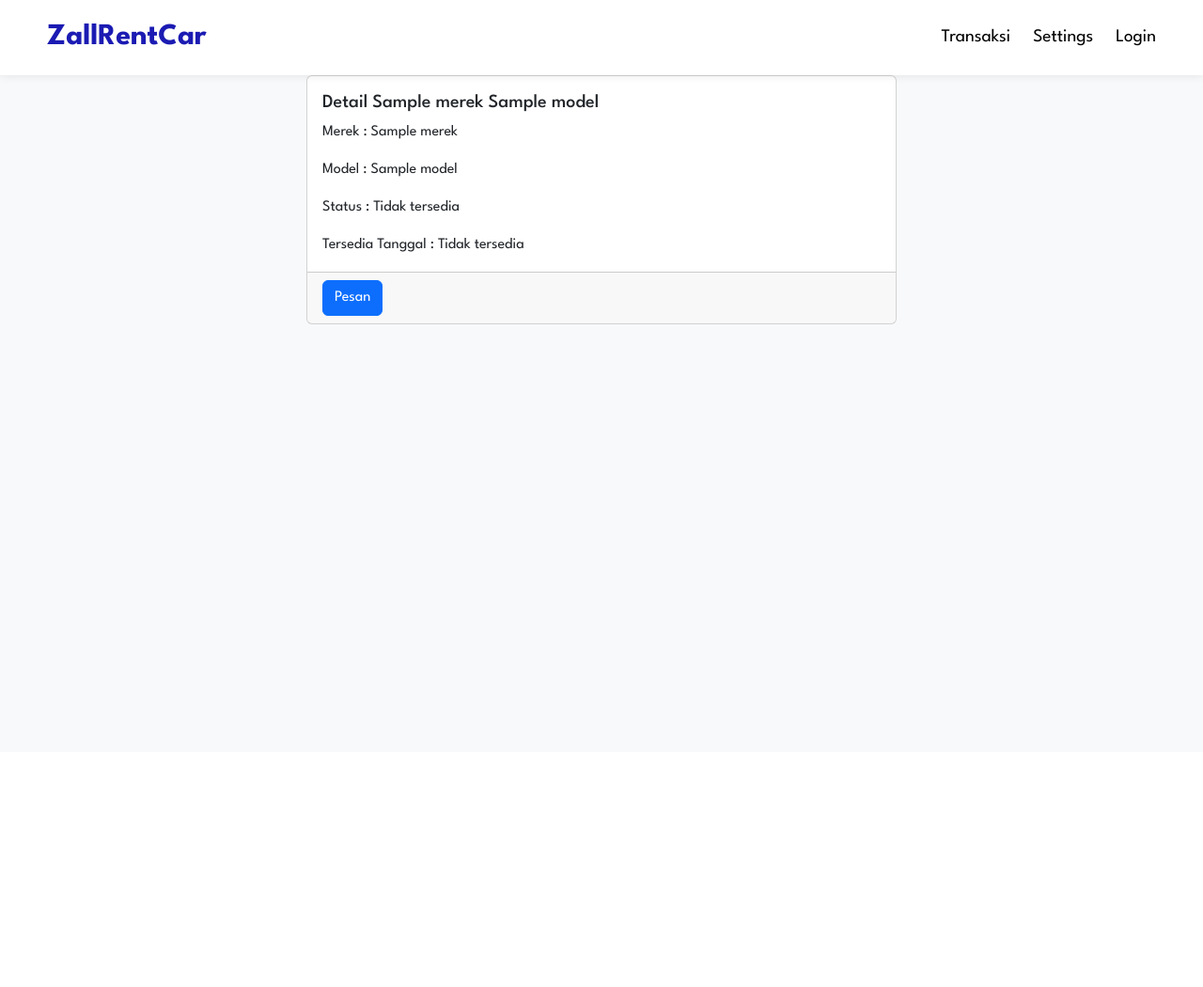
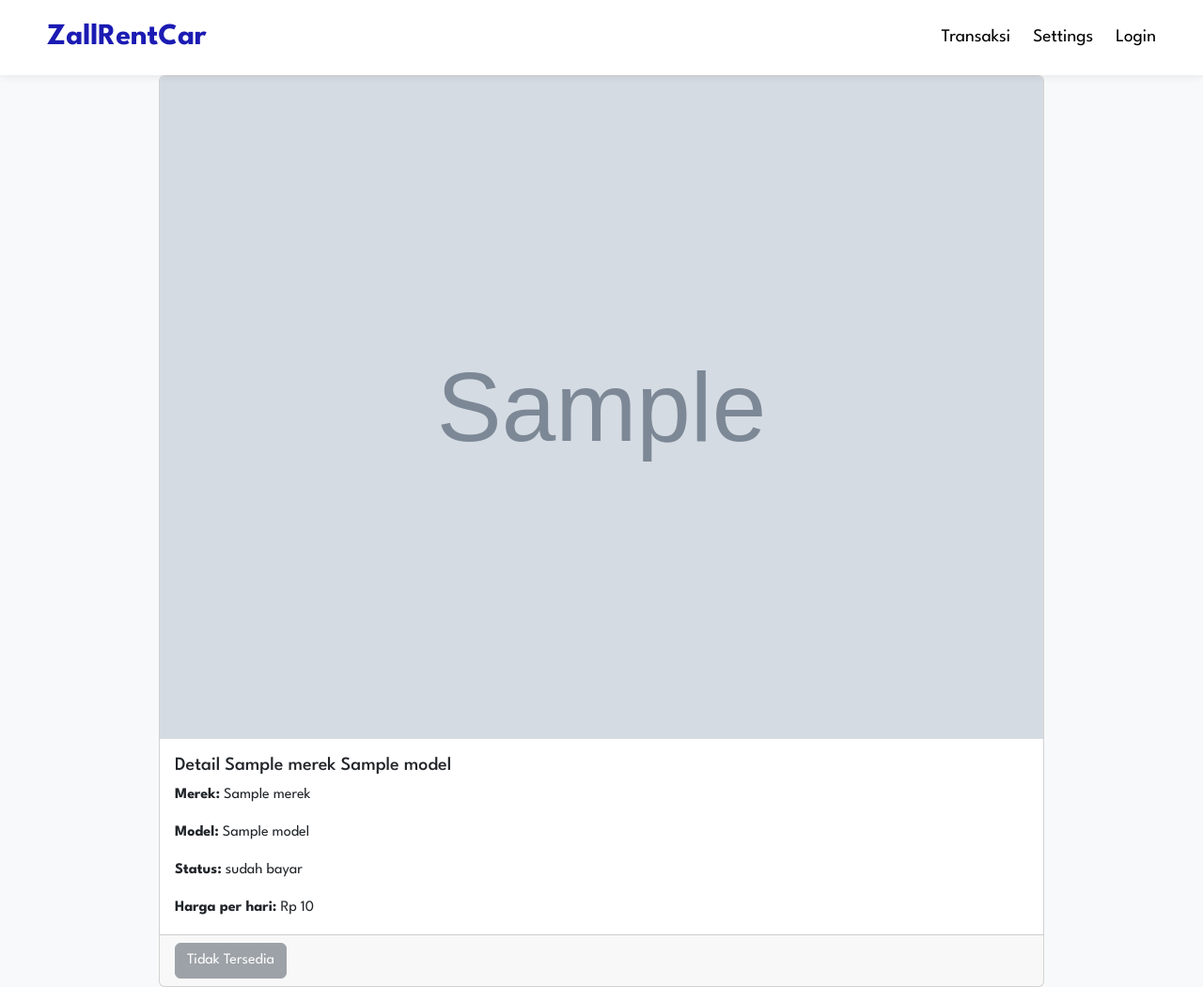
Before and after one commit to Moleen/ZallRentCar, a Flask app: page /detail-mobil in a window 1280 px wide. Shown: the whole page at 94% size. Before the commit the page ends 345 px from the top, so only its background shows below. Run offline with Flask 3, Linux system fonts and the light colour scheme; grey boxes marked "Sample" are stand-in pictures; a database or web service that is not in the repository returns one stand-in record (values such as "Sample title"); some libraries are stand-ins or nearby versions.

Commit message:
menambahkan fitur konversi currency

```diff
--- a/app.py
+++ b/app.py
@@ -97,7 +97,7 @@ def payment(id):
 @app.route('/detail-mobil')
 def detail():
     id = request.args.get('id')
-    data = db.dataMobil.find_one({'_id' : ObjectId(id)})
+    data = db.dataMobil.find_one({'id_mobil' : id})
     print(id)
     return render_template('main/car-details.html', data = data)
 
--- a/static/js/main/main.js
+++ b/static/js/main/main.js
@@ -2,3 +2,13 @@ function logout(){
     window.location.replace('/')
     $.removeCookie('token');
 }
+
+$(document).ready(function(){
+    $('[data-target="currency"]').each(function(){
+        $(this).text(new Intl.NumberFormat("id",{
+            style:'currency',
+            currency:"IDR",
+            maximumFractionDigits:0
+        }).format(parseInt($(this).text())))
+    })
+})
--- a/templates/main/car-details.html
+++ b/templates/main/car-details.html
@@ -1,5 +1,5 @@
 {% extends 'main/main_layout.html' %}
-{% block title %}| detail-{{ data.merek }} {{ data.model }} {% endblock %}
+{% block title %}| Detail - {{ data.merek }} {{ data.model }} {% endblock %}
 
 {% block css %}
 <link rel="stylesheet" href="{{ url_for('static', filename='css/main/car_details.css') }}">
@@ -12,41 +12,23 @@
 {% endblock %}
 
 {% block content %}
-
-
-
 <div class="container-fluid h-100 car-details">
-    <div class="card w-50">
-        {% if data.status == 'Tersedia' %}
+    <div class="card w-75">
+        <img src="{{ data.image_url }}" class="card-img-top" alt="{{ data.merek }} {{ data.model }}">
         <div class="card-body">
-
             <h5 class="card-title">Detail {{ data.merek }} {{ data.model }}</h5>
-            <p class="card-text">Merek : {{ data.merek }}</p>
-            <p class="card-text">Model : {{ data.model }}</p>
-            <p class="card-text">Status : {{ data.status }}</p>
-
-
+            <p class="card-text"><strong>Merek:</strong> {{ data.merek }}</p>
+            <p class="card-text"><strong>Model:</strong> {{ data.model }}</p>
+            <p class="card-text"><strong>Status:</strong> {{ data.status }}</p>
+            <p class="card-text"><strong>Harga per hari:</strong> <span data-target="currency">{{ data.harga }}</span></p>
         </div>
         <div class="card-footer">
-            <a class="btn btn-primary" data-bs-toggle="modal" data-bs-target="#exampleModalCenter">Pesan</a>
-
+            {% if data.status == 'Tersedia' %}
+            <button class="btn btn-primary" data-bs-toggle="modal" data-bs-target="#exampleModalCenter">Pesan</button>
+            {% else %}
+            <button class="btn btn-secondary" disabled>Tidak Tersedia</button>
+            {% endif %}
         </div>
-        {% else %}
-        <div class="card-body">
-
-            <h5 class="card-title">Detail {{ data.merek }} {{ data.model }}</h5>
-            <p class="card-text">Merek : {{ data.merek }}</p>
-            <p class="card-text">Model : {{ data.model }}</p>
-            <p class="card-text">Status : Tidak tersedia</p>
-            <p class="card-text">Tersedia Tanggal : Tidak tersedia</p>
-
-
-        </div>
-        <div class="card-footer">
-            <a class="btn btn-primary" data-bs-toggle="modal" data-bs-target="#exampleModalCenter">Pesan</a>
-
-        </div>
-        {% endif %}
     </div>
 </div>
 
@@ -62,15 +44,15 @@
                 <form action="">
                     <div class="mb-3">
                         <p>Masukkan hari rental</p>
-                        <input type="number" name="" id="hari">
+                        <input type="number" name="hari" id="hari" class="form-control">
                     </div>
                 </form>
             </div>
             <div class="modal-footer">
-                <button type="button" class="btn btn-primary" onclick="createTransaction('{{data.id_mobil}}')">Pesan</button>
+                <button type="button" class="btn btn-primary"
+                    onclick="createTransaction('{{data.id_mobil}}')">Pesan</button>
             </div>
         </div>
     </div>
 </div>
-
 {% endblock %}
--- a/templates/main/home_page.html
+++ b/templates/main/home_page.html
@@ -42,6 +42,7 @@
 <section class="car-list-section p-4" id="list-mobil">
     <h2 class="mb-3">List Mobil</h2>
     <div class="car-list owl-carousel">
+
         {% for dt in data %}
         <div class="card">
             <div class="card-body p-4">
@@ -51,16 +52,15 @@
                     <ul class="list-detail m-0 p-0 py-4 w-75">
                         <li class="d-flex"><img src="{{ url_for('static', filename='icon/car-seat-icon.svg') }}" >{{dt.seat}}</li>
                         <li class="d-flex"><img src="{{ url_for('static', filename='icon/manual-transmission-icon.svg') }}" >{{dt.transmisi}}</li>
-                        <li class="d-flex ms-auto"> Rp.{{dt.harga}}</li>
+                        <li class="d-flex ms-auto" data-target="currency">{{dt.harga}}</li>
                     </ul>
-                    <a class="btn car-btn btn-primary m-auto w-75" href="">Detail</a>
+                    <a class="btn car-btn btn-primary m-auto w-75" href="/detail-mobil?id={{dt.id_mobil}}">Detail</a>
                 </div>
             </div>
         </div>
         {% else %}
 
         {% endfor %}
-
 
     </div>
 </section>
--- a/templates/main/main_layout.html
+++ b/templates/main/main_layout.html
@@ -43,6 +43,7 @@
         integrity="sha256-/JqT3SQfawRcv/BIHPThkBvs0OEvtFFmqPF/lYI/Cxo=" crossorigin="anonymous"></script>
     <script src="https://cdnjs.cloudflare.com/ajax/libs/jquery-cookie/1.4.1/jquery.cookie.js"></script>
     <script src="{{ url_for('static', filename='js/main/main.js') }}"></script>
+
     {% block js %}
 
     {% endblock %}
```
Also changed, not shown: static/css/dashboard/tambahdata.css (added, +30 -0 lines), static/js/dashboard/tambahdata.js (+15 -0 lines), templates/dashboard/tambahdata.html (+26 -8 lines).
